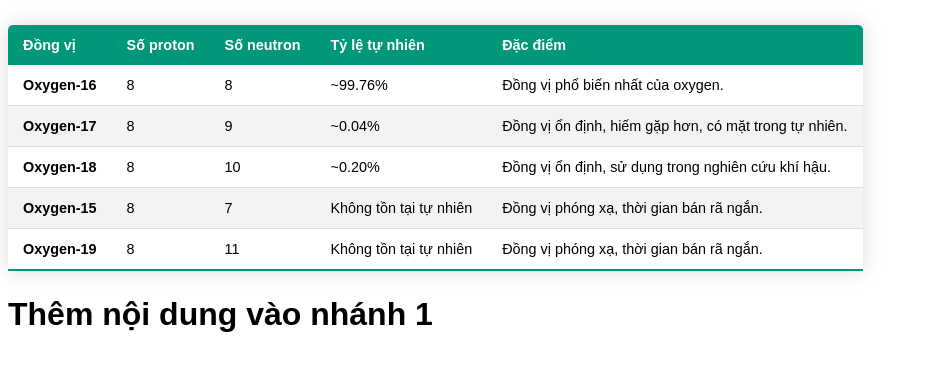
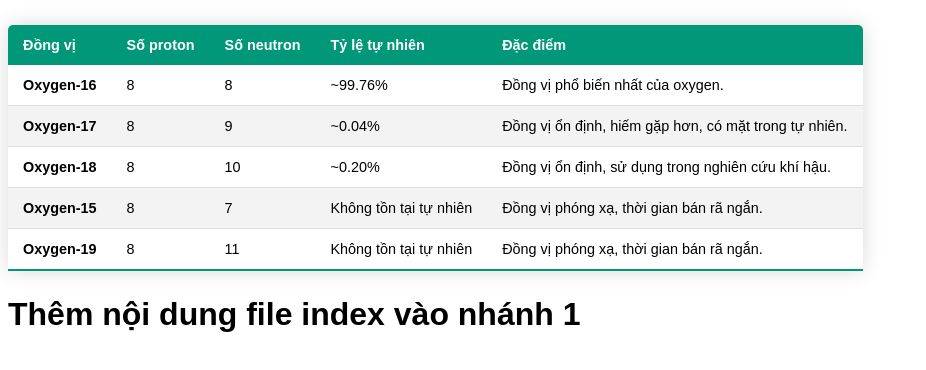
Before and after one commit to Duysphk34/PROJECT-EDUTECH2, a plain HTML site: page index.html in a window 1280 px wide. Shown: the whole page, without its empty margins (0-926 px from the left). Drawn offline with Linux system fonts and the light colour scheme.

Commit message:
2. Sửa file index nhánh 1 lần 2

```diff
--- a/index.html
+++ b/index.html
@@ -56,5 +56,5 @@
         </tbody>
       </table>
 </body>
-<h1>Thêm nội dung vào nhánh 1</h1>
+<h1>Thêm nội dung  file index vào nhánh 1</h1>
 </html>
```
